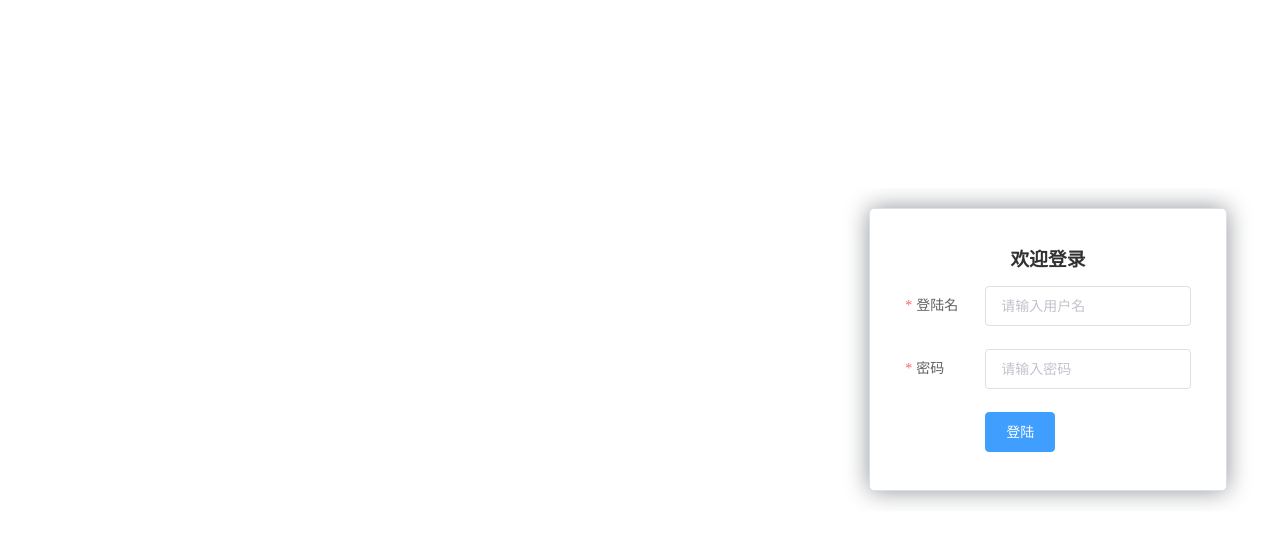
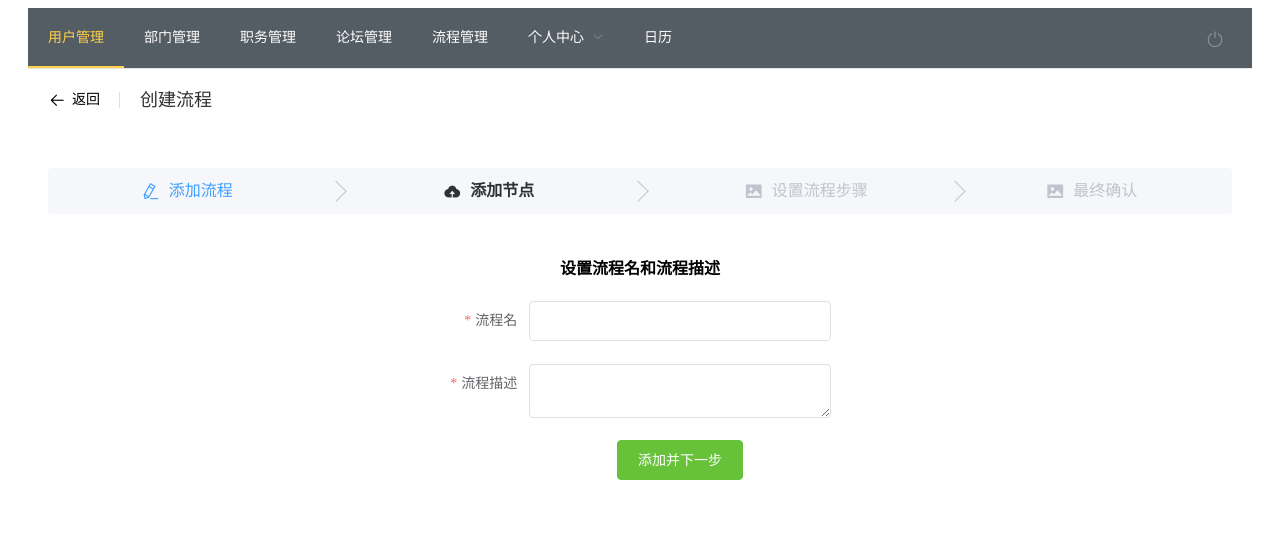
Before and after one commit to jjggzz/oasystem-web, a Vue app: page /adminHome/addFlow in a window 1280 px wide. Before the commit this address led to /adminHome/addFlow#/login. Shown: the top 544 px of the page. Built offline with nearby package versions, Linux system fonts and the light colour scheme; sample sign-in values are in the browser's storage.

Commit message:
界面调整，使用history模式路由

```diff
--- a/public/index.html
+++ b/public/index.html
@@ -7,7 +7,7 @@
     <link rel="icon" href="<%= BASE_URL %>favicon.ico">
     <title>oasystem-web</title>
   </head>
-  <body>
+  <body >
     <noscript>
       <strong>We're sorry but oasystem-web doesn't work properly without JavaScript enabled. Please enable it to continue.</strong>
     </noscript>
--- a/src/components/adminHome.vue
+++ b/src/components/adminHome.vue
@@ -20,10 +20,12 @@
          <el-submenu index="8" >
             <template slot="title">个人中心</template>
             <el-menu-item  @click="dialog = true">个人信息</el-menu-item>
-            <el-menu-item index="8-2">未读消息</el-menu-item>
             <el-menu-item @click="dialogFormVisible = true">修改密码</el-menu-item>
           </el-submenu>
         <el-menu-item @click="dialogcalendarVisible = true">日历</el-menu-item>
+        <el-menu-item @click="logout"  class="right">
+            <i class="el-icon-switch-button"></i>
+          </el-menu-item>
       </el-menu>
     </el-header>
     <el-main >
@@ -189,6 +191,32 @@ export default {
     }
   },
   methods: {
+    logout(){
+      this.axios.get('/authentication/userLogout')
+      .then((res)=>{
+        if(res.data.status == 0){
+          this.$message({
+            type:"success",
+            message:res.data.msg
+          })
+          sessionStorage.setItem("userInfo",JSON.stringify({}))
+          this.$router.push({path:'/'})
+        }
+        else{
+          this.$message({
+            type:"error",
+            message:res.data.msg
+          })
+        }
+      })
+      .catch((res)=>{
+         this.$message({
+            type:"error",
+            message:"请求安全退出失败"
+          })
+      })
+
+    },
     //头像上传成功处理函数
      handleAvatarSuccess(res, file) {
        console.log(res)
--- a/src/components/adminpage/flow/addFlow.vue
+++ b/src/components/adminpage/flow/addFlow.vue
@@ -1,14 +1,15 @@
 <template>
   <el-container>
       <el-header>
+        <el-page-header @back="goBack" content="创建流程"></el-page-header>
+      </el-header>
+      <el-main>
         <el-steps :active="currentSteps" simple>
           <el-step title="添加流程" icon="el-icon-edit"></el-step>
           <el-step title="添加节点" icon="el-icon-upload"></el-step>
           <el-step title="设置流程步骤" icon="el-icon-picture"></el-step>
           <el-step title="最终确认" icon="el-icon-picture"></el-step>
         </el-steps>
-      </el-header>
-      <el-main>
         <div v-if='currentSteps == 1'>
           <createFlow></createFlow>
         </div>
@@ -47,7 +48,10 @@ export default {
     }
   },
   methods: {
-
+    goBack() {
+        this.$store.commit('updateCurrentSteps',1)
+        this.$router.back(-1)
+      }
   },
 }
 </script>
--- a/src/components/adminpage/flow/createLine.vue
+++ b/src/components/adminpage/flow/createLine.vue
@@ -2,24 +2,22 @@
   <el-container>
       <el-main>
         <el-row :gutter="20">
-              <el-col  :span="10" :offset="2">
-                <div style="height:400px">
+              <el-col  :span="10" :offset="7">
                   <h1 style="text-align: center">节点列表</h1>
                   <div v-for="(item,index) in flowNodeList" :key='index' class="flowNodeList">
                     <el-tag type="info">{{item.flowNodeName}}</el-tag>
                     <el-tag type="info">{{item.flowNodeDescription}}</el-tag>
                     <el-button @click="set(item,index)" size="mini">添加</el-button>
                   </div>
-                </div>
               </el-col>
-               <el-col  :span="10" >
-                 <div style="height:400px">
+        </el-row>
+        <el-row>
+          <el-col  :span="10" :offset="7">
               <h1 style="text-align: center">顺序列表</h1>
               <div v-for="(item,index) in orderlyList" :key='index' class="flowNodeList">
                 <span> 第{{index+1}}节点：<el-tag type="info">{{item.flowNodeName}}</el-tag></span>
                 <el-tag type="info">{{item.flowNodeDescription}}</el-tag>
                 <el-button @click="unSet(item,index)" size="mini">移除</el-button>
-                  </div>
               </div>
           </el-col>
         </el-row>
--- a/src/components/adminpage/flow/createNode.vue
+++ b/src/components/adminpage/flow/createNode.vue
@@ -2,7 +2,7 @@
   <el-container>
         <el-main>
             <el-row :gutter="20">
-                <el-col  :span="10" :offset="2">
+                <el-col  :span="10" :offset="7">
                     <h1 class="head">创建第一步所添加流程的节点</h1>
                     <el-form ref="flowNode" :model="flowNode" :rules="flowNodeRules" label-width="100px">
                     <el-form-item label="节点名" prop="flowNodeName">
@@ -24,14 +24,16 @@
                     <el-form-item class="addFlowBtn">
                         <el-button type="info" @click="prev">上一步</el-button>
                         <el-button type="primary" @click="addNodeToList('flowNode')">添加节点</el-button>
+                        <el-button  @click="addNode" type="success">下一步</el-button>
                     </el-form-item>
                     </el-form>
                 </el-col>
-                <el-col :span="10">
+            </el-row>
+            <el-row>
+                <el-col :span="10" :offset="7">
                     <el-card class="box-card">
                         <div slot="header" class="clearfix">
                             <span>节点列表</span>
-                            <el-button style="float: right; padding: 10px 10px" @click="addNode" type="success">下一步</el-button>
                         </div>
                         <div v-for="(item,index) in flowNodeList" :key="index" class="text item">
                             <el-button size="mini" @click="delNode(index)">移除</el-button>节点名：<el-tag>{{item.flowNodeName}}</el-tag>审批人职位：<el-tag>{{showPositionName(item.position.positionId)}}</el-tag>节点描述：<el-tag>{{item.flowNodeDescription}}</el-tag>
--- a/src/components/userHome.vue
+++ b/src/components/userHome.vue
@@ -42,7 +42,7 @@
             <el-menu-item @click="dialogFormVisible = true">修改密码</el-menu-item>
           </el-submenu>
           <el-menu-item  @click="dialogcalendarVisible = true">日历</el-menu-item>
-          <el-menu-item  class="right">
+          <el-menu-item  @click="logout" class="right">
             <i class="el-icon-switch-button"></i>
           </el-menu-item>
         </el-menu>
@@ -207,6 +207,32 @@ export default {
     }
   },
   methods: {
+    logout(){
+      this.axios.get('/authentication/userLogout')
+      .then((res)=>{
+        if(res.data.status == 0){
+          this.$message({
+            type:"success",
+            message:res.data.msg
+          })
+          sessionStorage.setItem("userInfo",JSON.stringify({}))
+          this.$router.push({path:'/'})
+        }
+        else{
+          this.$message({
+            type:"error",
+            message:res.data.msg
+          })
+        }
+      })
+      .catch((res)=>{
+         this.$message({
+            type:"error",
+            message:"请求安全退出失败"
+          })
+      })
+
+    },
     //头像上传成功处理函数
      handleAvatarSuccess(res, file) {
        console.log(res)
--- a/src/js/router.js
+++ b/src/js/router.js
@@ -12,6 +12,8 @@ import addFlow from '../components/adminpage/flow/addFlow'
 Vue.use(Router)
 
 export default new Router({
+  mode: 'history',
+  base: process.env.BASE_URL,
   routes: [
     {
       path: '/',
```
Lines whose indentation alone changed are shown as unchanged.
